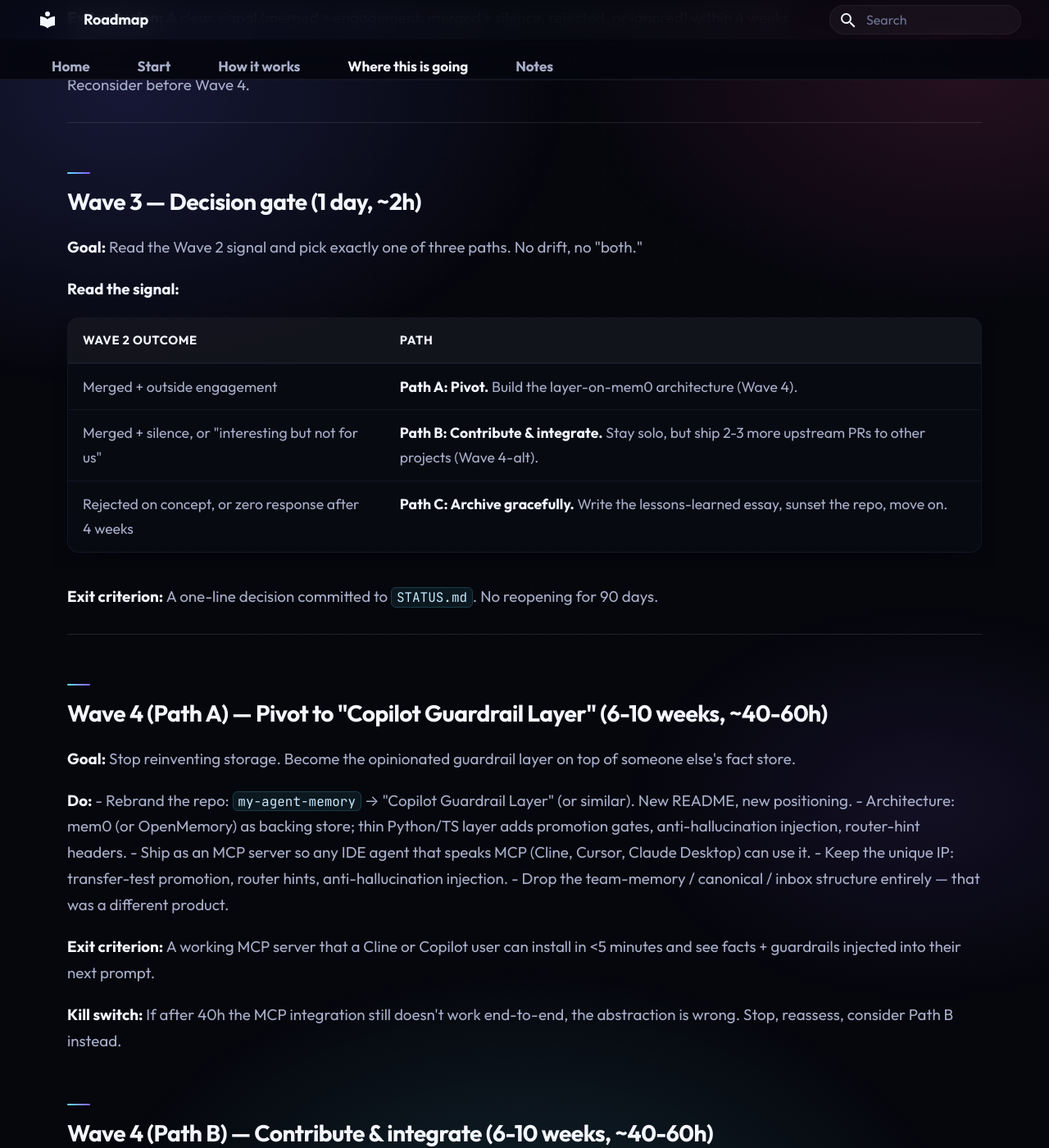
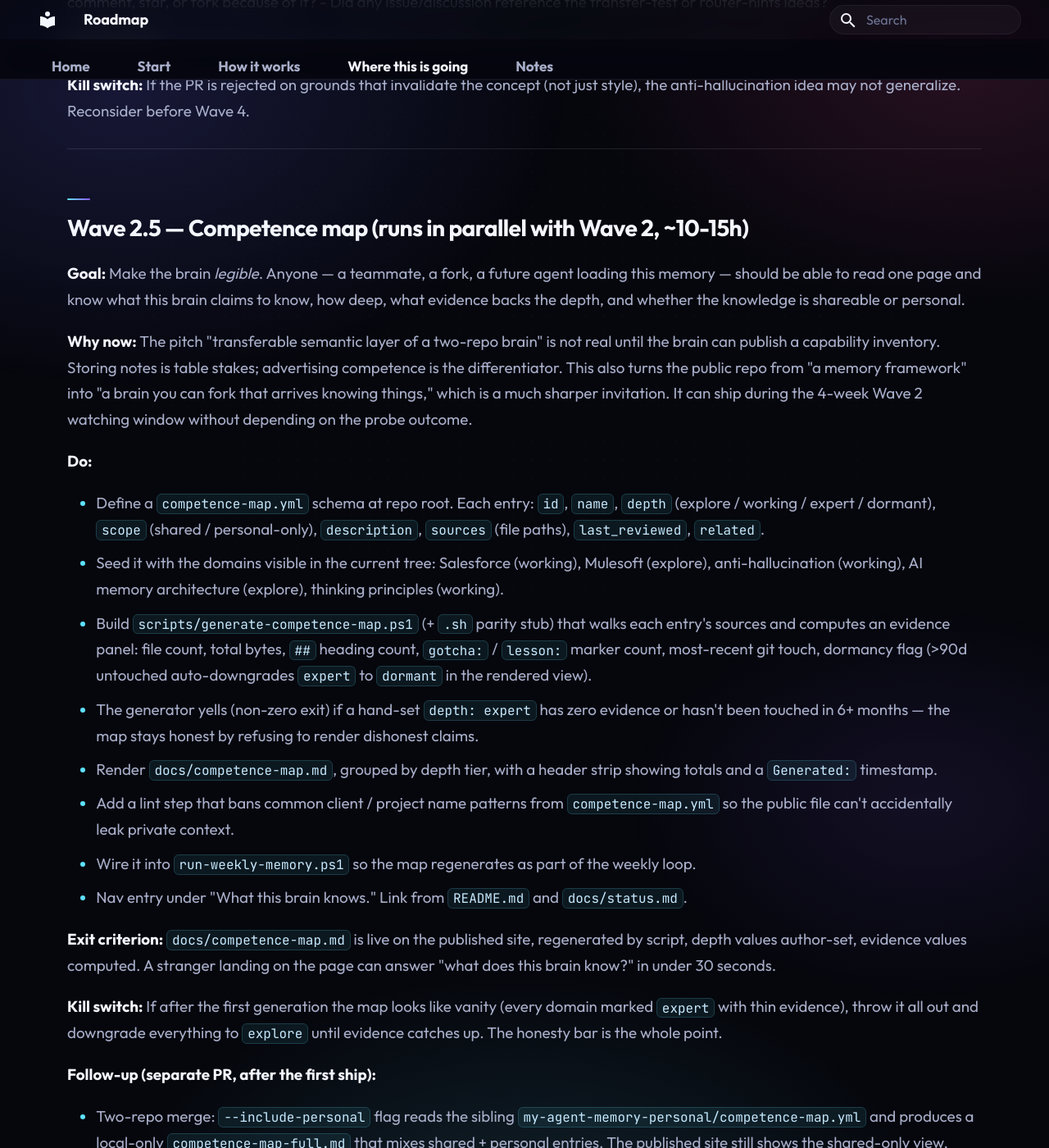
Before and after one commit to victorfelisbino/my-agent-memory, an MkDocs documentation site: the page built from docs/roadmap.md, in a window 1280 px wide and 1400 px high, scrolled down 2486 px. Shown: the whole window at 82% size. Built offline with MkDocs 1.6.1 and Material for MkDocs 9.7.7, drawn with Linux system fonts in a browser that asks for light colours; some of the changed text lies outside the part shown.

Commit message:
roadmap: add Wave 2.5 - Competence map (shareable expertise inventory) (#20)
Adds the competence map as a first-class capability so the brain can publish what it knows, at what depth, with computed evidence. Sharpens the destination framing to make the shareable expertise inventory part of the core pitch (alongside transfer-tested promotion, anti-hallucination injection, router hints).

- docs/roadmap.md:
  - Destination + honest-starting-point updated to name the competence map as a unique idea
  - New Wave 2.5: runs in parallel with the Wave 2 probe; ships competence-map.yml schema, generator script, docs/competence-map.md, lint for client/project leaks, weekly-loop integration
  - Wave 5 (moat) gains Competence map v2 (inferred depth, cross-brain merge)
  - Honest summary now has three real questions, not two

- docs/status.md: Planned section gets the competence-map entry referencing Wave 2.5

No code shipped yet; this is the roadmap commitment. Generator + page land in the next PR.

Co-authored-by: Victor Felisbino <victor.felisbino@provisionsgroup.com>

```diff
--- a/docs/roadmap.md
+++ b/docs/roadmap.md
@@ -1,8 +1,8 @@
 # Roadmap
 
-**Destination:** A guardrail-aware memory layer for coding agents — the thing that sits between an IDE agent (Copilot, Cline, Cursor) and a production-grade fact store (mem0, OpenMemory), and adds the pieces nobody else has: transfer-tested promotion, anti-hallucination injection, and router hints.
+**Destination:** A guardrail-aware memory layer for coding agents — the thing that sits between an IDE agent (Copilot, Cline, Cursor) and a production-grade fact store (mem0, OpenMemory), and adds the pieces nobody else has: transfer-tested promotion, anti-hallucination injection, router hints, and a **shareable competence map** so a brain can advertise *what it actually knows and how deep* across people, repos, and agents.
 
-**Honest starting point (May 2026):** A documented set of patterns and a working two-repo split. The unique ideas — transfer-test, anti-hallucination injection, router hints — are written down but not end-to-end shipped. The framework label is aspirational. Eight competing projects exist; none own this niche.
+**Honest starting point (May 2026):** A documented set of patterns and a working two-repo split. The unique ideas — transfer-test, anti-hallucination injection, router hints, competence map — are written down but not end-to-end shipped. The framework label is aspirational. Eight competing projects exist; none own this niche.
 
 This roadmap moves in waves. Each wave has a single goal, a cheap exit criterion, and a "kill switch" — what tells us to stop and pivot instead of grinding.
 
@@ -78,6 +78,34 @@
 
 ---
 
+## Wave 2.5 — Competence map (runs in parallel with Wave 2, ~10-15h)
+
+**Goal:** Make the brain *legible*. Anyone — a teammate, a fork, a future agent loading this memory — should be able to read one page and know what this brain claims to know, how deep, what evidence backs the depth, and whether the knowledge is shareable or personal.
+
+**Why now:** The pitch "transferable semantic layer of a two-repo brain" is not real until the brain can publish a capability inventory. Storing notes is table stakes; advertising competence is the differentiator. This also turns the public repo from "a memory framework" into "a brain you can fork that arrives knowing things," which is a much sharper invitation. It can ship during the 4-week Wave 2 watching window without depending on the probe outcome.
+
+**Do:**
+
+- Define a `competence-map.yml` schema at repo root. Each entry: `id`, `name`, `depth` (explore / working / expert / dormant), `scope` (shared / personal-only), `description`, `sources` (file paths), `last_reviewed`, `related`.
+- Seed it with the domains visible in the current tree: Salesforce (working), Mulesoft (explore), anti-hallucination (working), AI memory architecture (explore), thinking principles (working).
+- Build `scripts/generate-competence-map.ps1` (+ `.sh` parity stub) that walks each entry's sources and computes an evidence panel: file count, total bytes, `## ` heading count, `gotcha:` / `lesson:` marker count, most-recent git touch, dormancy flag (>90d untouched auto-downgrades `expert` to `dormant` in the rendered view).
+- The generator yells (non-zero exit) if a hand-set `depth: expert` has zero evidence or hasn't been touched in 6+ months — the map stays honest by refusing to render dishonest claims.
+- Render `docs/competence-map.md`, grouped by depth tier, with a header strip showing totals and a `Generated:` timestamp.
+- Add a lint step that bans common client / project name patterns from `competence-map.yml` so the public file can't accidentally leak private context.
+- Wire it into `run-weekly-memory.ps1` so the map regenerates as part of the weekly loop.
+- Nav entry under "What this brain knows." Link from `README.md` and `docs/status.md`.
+
+**Exit criterion:** `docs/competence-map.md` is live on the published site, regenerated by script, depth values author-set, evidence values computed. A stranger landing on the page can answer "what does this brain know?" in under 30 seconds.
+
+**Kill switch:** If after the first generation the map looks like vanity (every domain marked `expert` with thin evidence), throw it all out and downgrade everything to `explore` until evidence catches up. The honesty bar is the whole point.
+
+**Follow-up (separate PR, after the first ship):**
+
+- Two-repo merge: `--include-personal` flag reads the sibling `my-agent-memory-personal/competence-map.yml` and produces a local-only `competence-map-full.md` that mixes shared + personal entries. The published site still shows the shared-only view.
+- GitHub Actions cron that regenerates the map daily and commits if anything changed.
+
+---
+
 ## Wave 3 — Decision gate (1 day, ~2h)
 
 **Goal:** Read the Wave 2 signal and pick exactly one of three paths. No drift, no "both."
@@ -146,6 +174,7 @@
 - **Router-hints loop.** Inject `<!-- task: X | complexity: Y | suggest-model: Z -->` headers; measure whether Copilot's model choice changes; publish the data.
 - **Promotion telemetry.** Track which promoted lessons actually get retrieved later. Prune the ones that don't. This is the loop nobody else closes.
 - **Public benchmarks.** A small reproducible benchmark suite showing the guardrail layer changes outcomes on real coding tasks.
+- **Competence map v2.** Inferred depth: use retrieval + capture telemetry to *propose* depth changes (e.g. "`mulesoft` hasn't been retrieved in 120d, downgrade to dormant?"). Hand-confirm before applying. Also: cross-brain merge, so two forks can produce a combined competence inventory.
 
 **Exit criterion:** Two of the four shipped with public measurements.
 
@@ -179,9 +208,10 @@
 
 ## The honest summary
 
-Five paths converge to two real questions:
+Five paths converge to three real questions:
 
 1. **Does anyone outside this repo care about anti-hallucination injection as a reusable skill?** (Wave 2 answers this for ~20h of work.)
-2. **If yes, can the guardrail layer be built on top of mem0 instead of replacing it?** (Wave 4-A answers this for ~50h.)
+2. **Can this brain credibly publish what it knows?** (Wave 2.5 answers this for ~10-15h. If the competence map looks honest and useful, the "transferable semantic layer" pitch gets real; if it looks like vanity, the pitch was empty.)
+3. **If both yes, can the guardrail layer be built on top of mem0 instead of replacing it?** (Wave 4-A answers this for ~50h.)
 
-If the answer to both is yes, this becomes a real project with a defensible niche. If either is no, the right move is to contribute the good ideas upstream and stop running a solo framework.
+If all three are yes, this becomes a real project with a defensible niche. If any is no, the right move is to contribute the good ideas upstream and stop running a solo framework.
```
Also changed, not shown: docs/status.md (+1 -0 lines).
